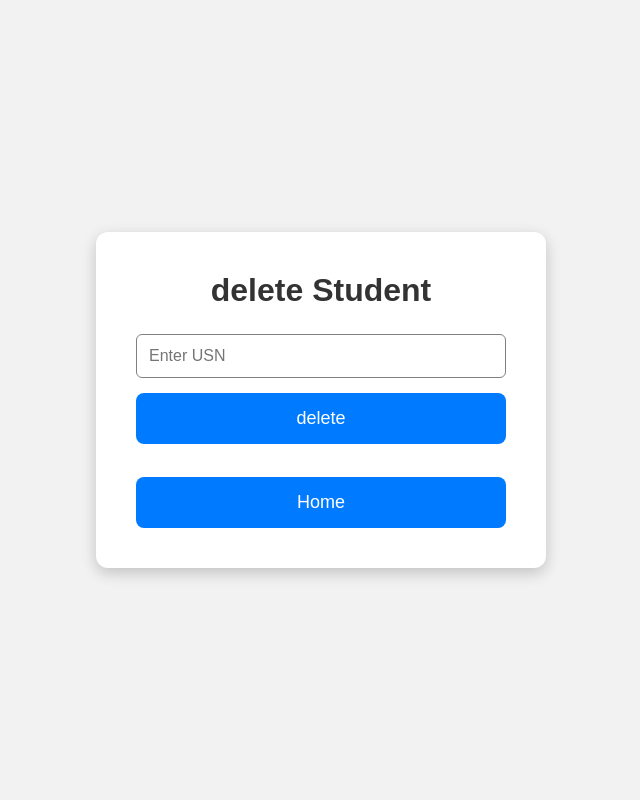
After one commit to pavithragowda05/Student-Management-System, a Flask app: page /delete in a window 1280 px wide. The commit adds this page. Shown: the whole page, without its empty margins (319-959 px from the left). Run offline with Flask 3, Linux system fonts and the light colour scheme.

Commit message:
Implemented delete functionality

```diff
--- a/App.py
+++ b/App.py
@@ -22,6 +22,10 @@ def add():
 @app.route("/update")
 def update():
     return render_template("update.html")
+
+@app.route("/delete")
+def delete():
+    return render_template("delete.html")
 
 @app.route("/display")
 def display():
@@ -59,5 +63,14 @@ def updatedata():
     db.commit()
     return render_template("index.html")
 
+@app.route("/deletedata",methods=["POST"])
+def deletedata():
+    usn=request.form["usn"]
+    sql="DELETE FROM Student where usn=%s"
+    values=(usn,)
+    cursor.execute(sql,values)
+    db.commit()
+    return render_template("index.html")
+
 if __name__ == "__main__":
     app.run(debug=True)
--- /dev/null
+++ b/templates/delete.html
@@ -0,0 +1,20 @@
+<html>
+    <head>
+        <title>Delete Student</title>
+        <link rel="stylesheet" href="{{ url_for('static', filename='style.css') }}">
+        </head>
+        <body>
+            <form action="/deletedata" method="POST">
+                <div class="container">
+                    <h1>delete Student</h1>
+                    <input type="text" name="usn" placeholder="Enter USN"><br>
+                    <button>delete</button><br><br>
+                </form>
+                    <a href="/">
+                        <button type="submit">Home</button>
+                    </a>
+                    <br>
+
+                </div>
+        </body>
+</html>
--- a/templates/index.html
+++ b/templates/index.html
@@ -29,6 +29,10 @@
     <button>Display Students</button>
     </a>
 
+    <a href="/delete">
+        <button>delete Record</button>
+    </a>
+
 </div>
 
 </body>
```
